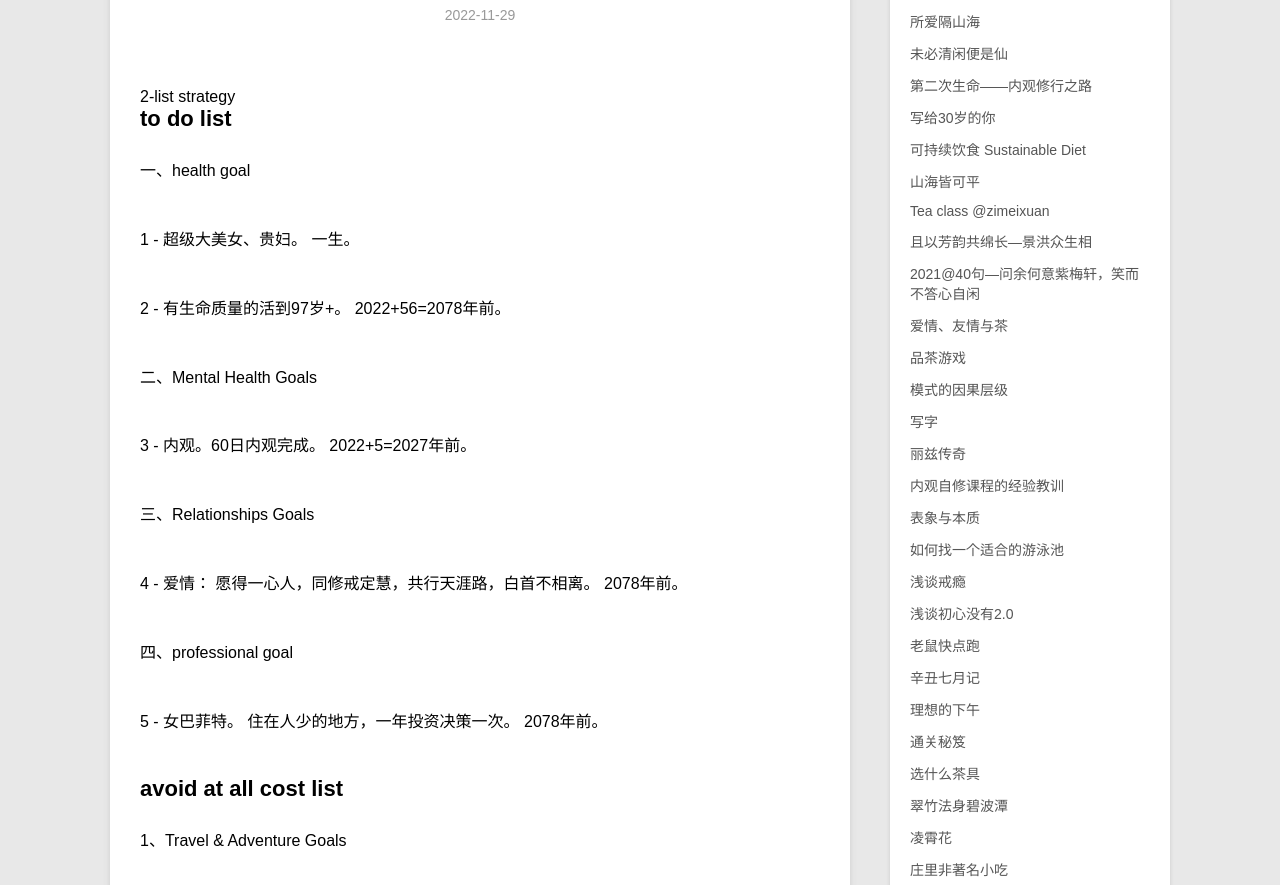
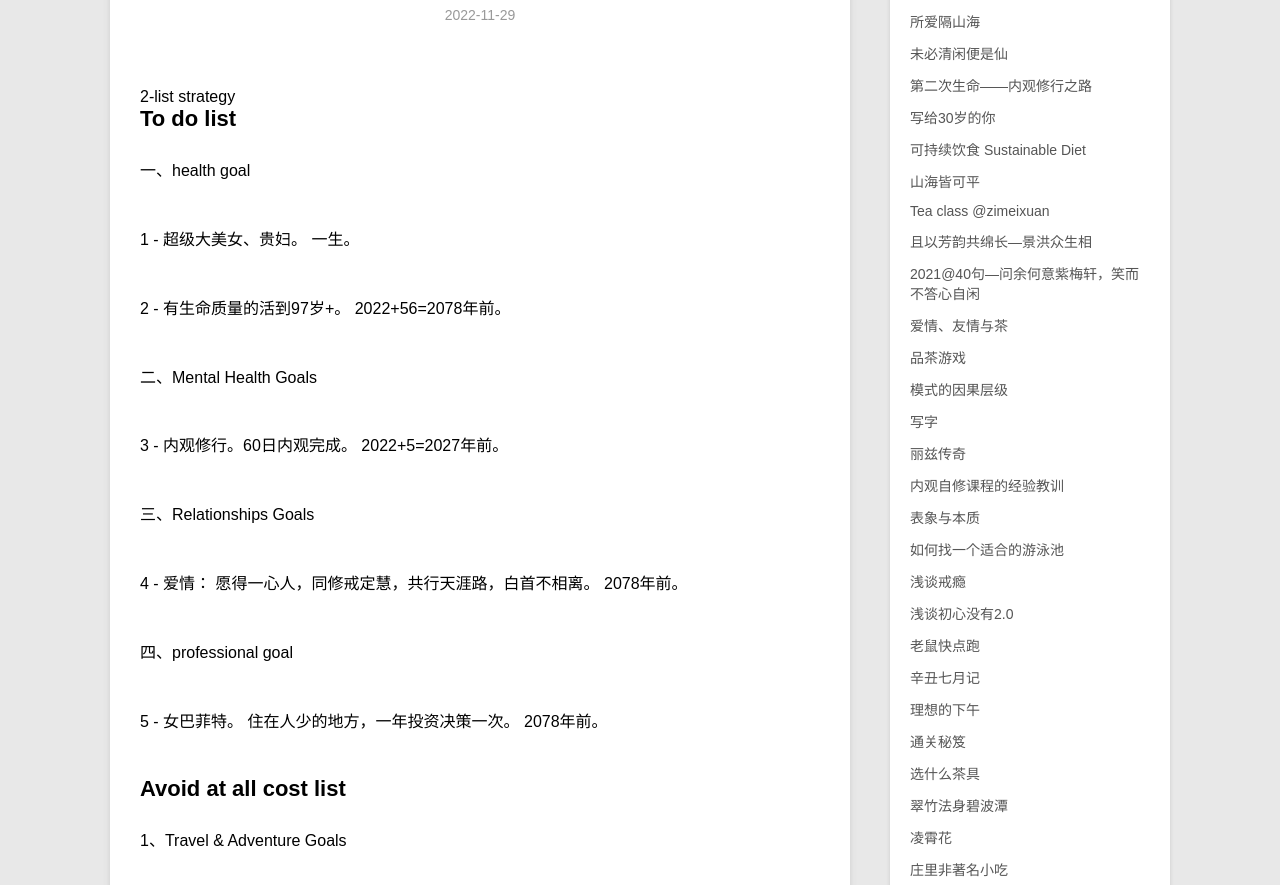
Before and after one commit to violettianjie/violettianjie.github.io, a Jekyll site: the page built from _posts/blog/2022-11-29-2list.md, in a window 1280 px wide and 1400 px high. Shown: the part 167-1052 px from the top of the window. Built offline with Jekyll 4.4.1, drawn with Linux system fonts in a browser that asks for light colours.

Commit message:
Update 2022-11-29-2list.md

```diff
--- a/_posts/blog/2022-11-29-2list.md
+++ b/_posts/blog/2022-11-29-2list.md
@@ -7,16 +7,18 @@ category: blog
 
 # 2-list strategy
 
-## to do list
+
+## To do list
+
 一、health goal
 
- 1 -  超级大美女、贵妇。 一生。
+1 -  超级大美女、贵妇。 一生。
 
- 2 - 有生命质量的活到97岁+。 2022+56=2078年前。
+2 -  有生命质量的活到97岁+。 2022+56=2078年前。
 
 二、Mental Health Goals
 
-3 - 内观。60日内观完成。 2022+5=2027年前。
+3 - 内观修行。60日内观完成。 2022+5=2027年前。
 
 三、Relationships Goals
 
@@ -26,7 +28,7 @@ category: blog
 
 5 -  女巴菲特。 住在人少的地方，一年投资决策一次。 2078年前。
 
-## avoid at all cost list
+## Avoid at all cost list
 
 1、Travel & Adventure  Goals
 
```
